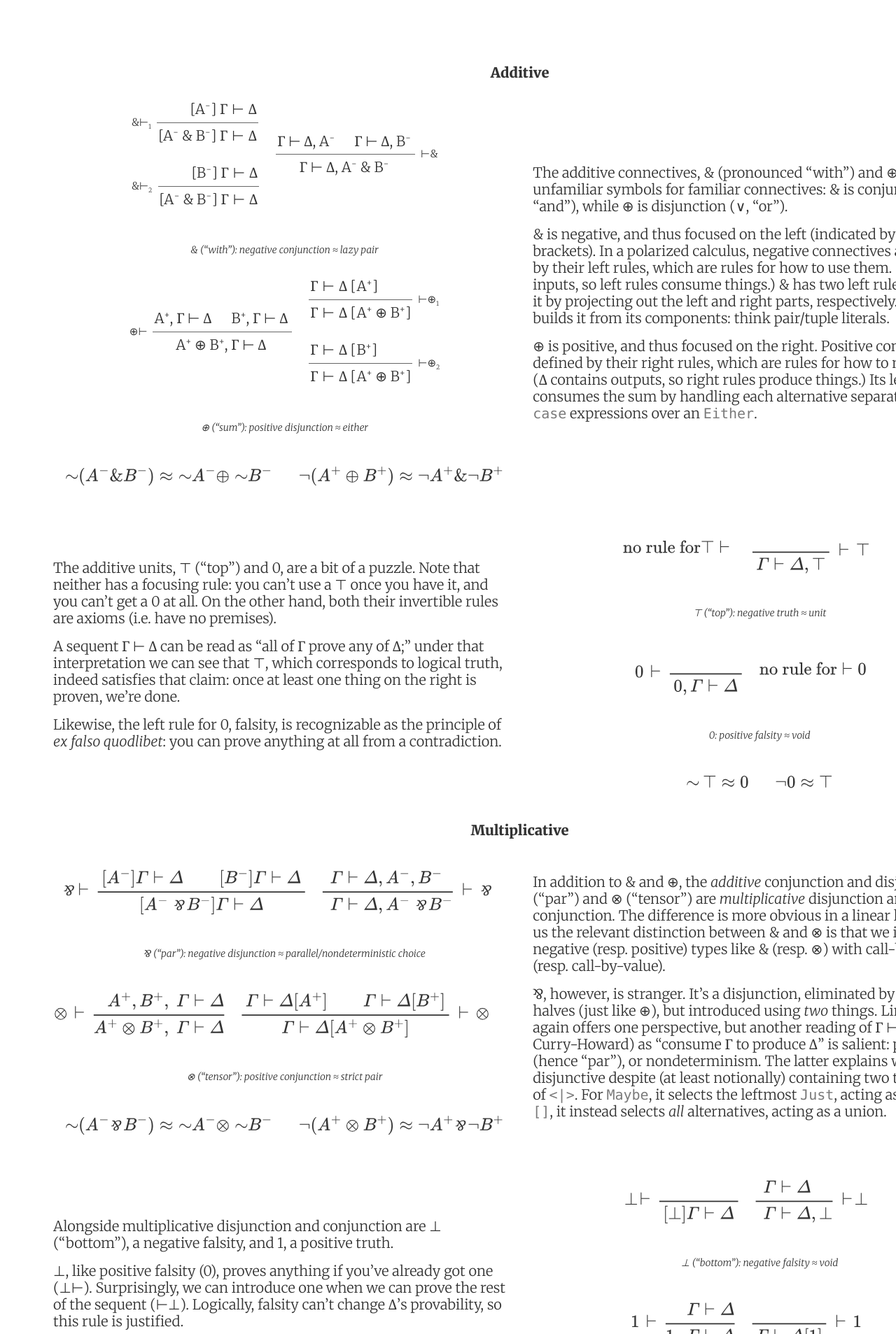
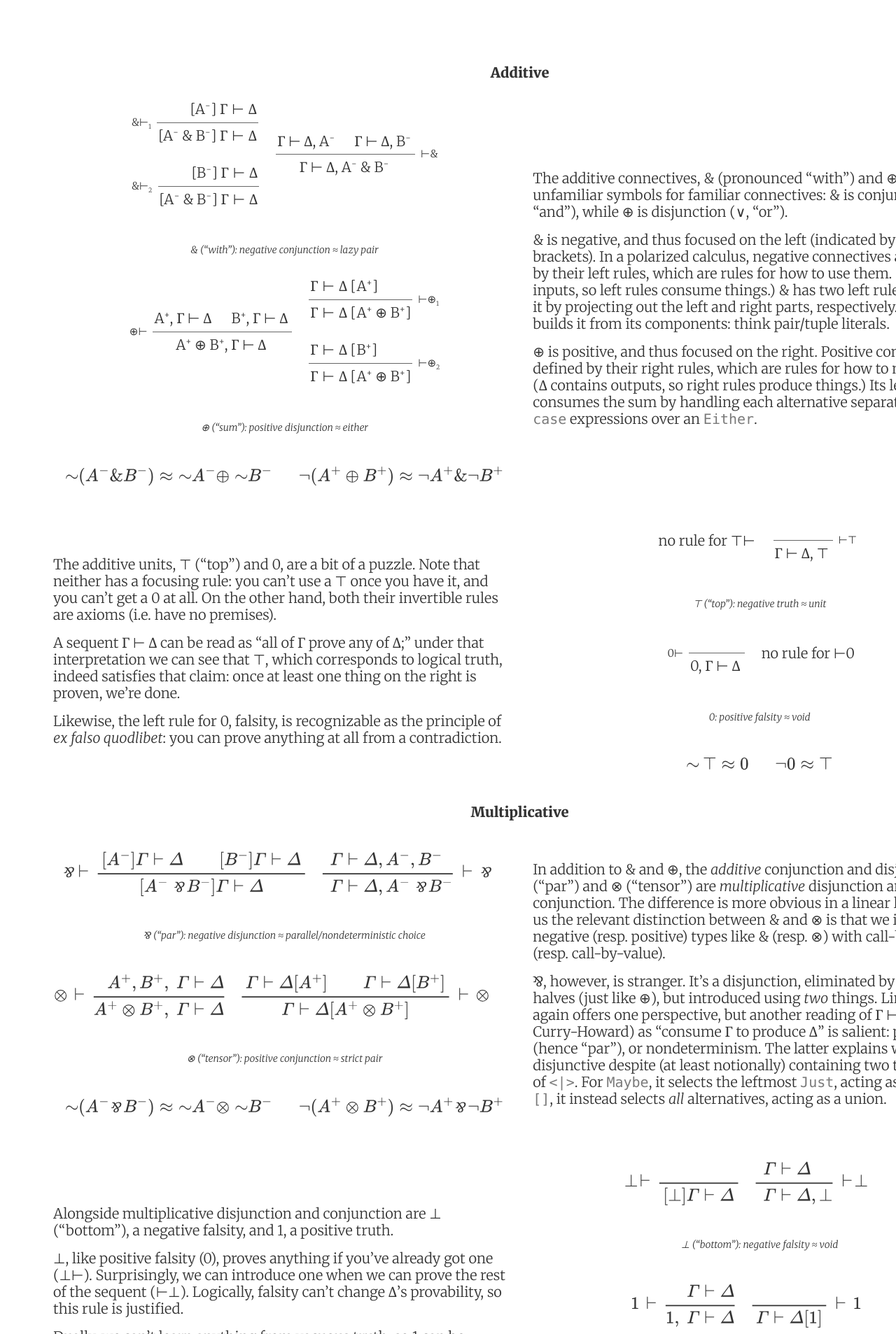
Before and after one commit to robrix/robrix.github.io, a Jekyll site: the page docs/posts/2021-06-07-duality/index.html, which Jekyll copies as it is, in a window 1280 px wide. Shown: the part 467-2374 px from the top of the page at 70% size. Built offline with Jekyll 4.4.1, drawn with Linux system fonts in a browser that asks for light colours.

Commit message:
Typeset the additive units.

```diff
--- a/docs/posts/2021-06-07-duality/index.html
+++ b/docs/posts/2021-06-07-duality/index.html
@@ -209,17 +209,19 @@ $$</span></p>
         <p>Likewise, the left rule for 0, falsity, is recognizable as the principle of <em>ex falso quodlibet</em>: you can prove anything at all from a contradiction.</p>
       </td>
       <td colspan="2">
-        $$
-        \hskip -10pt
-        \textrm{no rule for} ⊤ ⊢
-        \begin{prooftree}
-        \hskip 10pt
-        \def\labelSpacing{8pt}
-        \RightLabel{$\ ⊢ \kern1pt ⊤$}
-        \AxiomC{}
-        \UnaryInfC{$Γ ⊢ Δ, ⊤$}
-        \end{prooftree}
-        $$
+        <div class="connective">
+          <div class="rule">
+            <p>no rule for ⊤⊢</p>
+          </div>
+          <div class="rule">
+            <div class="inference">
+              <div class="axiom"></div>
+              <span class="line-of-inference"></span>
+              <div class="conclusion">Γ ⊢ Δ, ⊤</div>
+            </div>
+            <div class="label">⊢⊤</div>
+          </div>
+        </div>
       </td>
     </tr>
     <tr>
@@ -229,17 +231,19 @@ $$</span></p>
     </tr>
     <tr>
       <td colspan="2">
-        $$
-        \begin{prooftree}
-        \hskip -10pt
-        \def\labelSpacing{8pt}
-        \LeftLabel{$0 \kern1pt ⊢$}
-        \AxiomC{}
-        \UnaryInfC{$0, Γ ⊢ Δ$}
-        \end{prooftree}
-        \hskip 10pt
-        \textrm{no rule for} ⊢ 0
-        $$
+        <div class="connective">
+          <div class="rule">
+            <div class="label">0⊢</div>
+            <div class="inference">
+              <div class="axiom"></div>
+              <span class="line-of-inference"></span>
+              <div class="conclusion">0, Γ ⊢ Δ</div>
+            </div>
+          </div>
+          <div class="rule">
+            <p>no rule for ⊢0</p>
+          </div>
+        </div>
       </td>
     </tr>
     <tr>
```
Also changed, not shown: docs/feed.xml (+28 -24 lines), posts/2021-06-07-duality.md (+28 -24 lines), docs/css/stylesheet.css.
